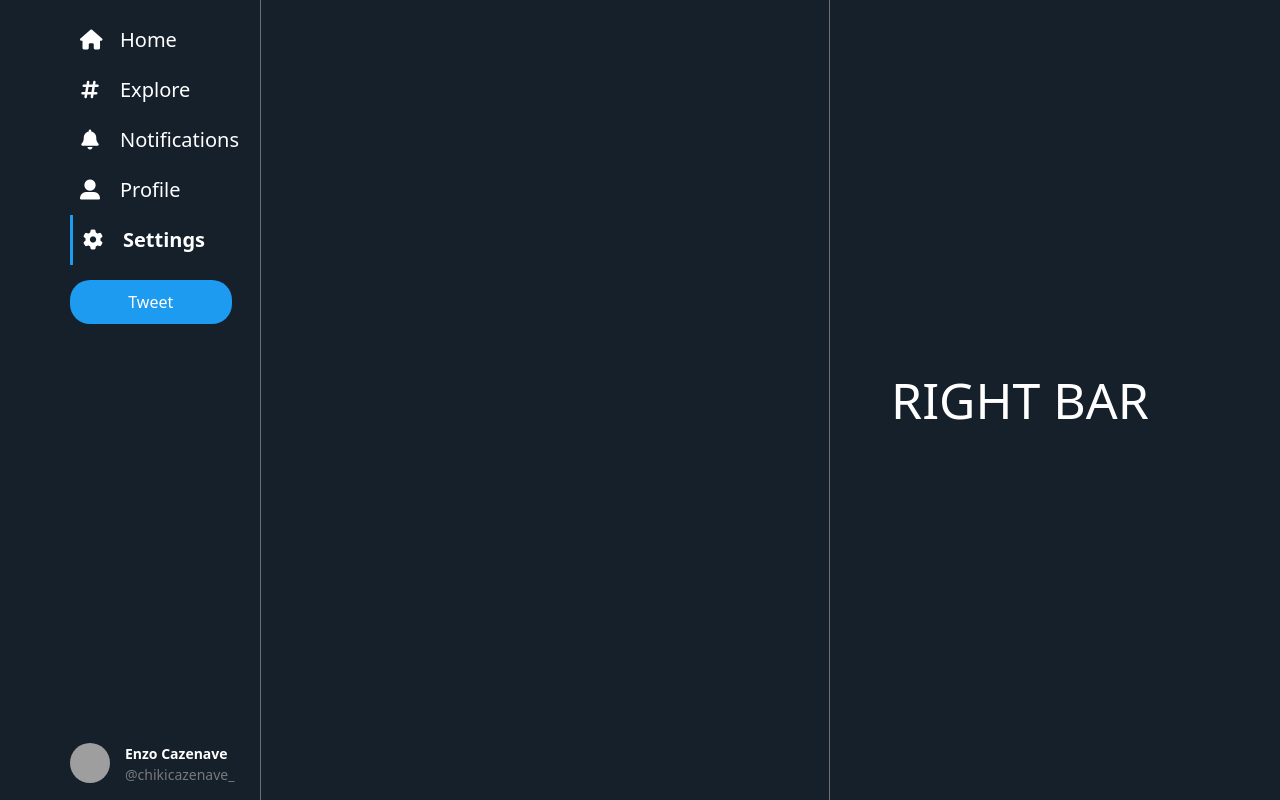
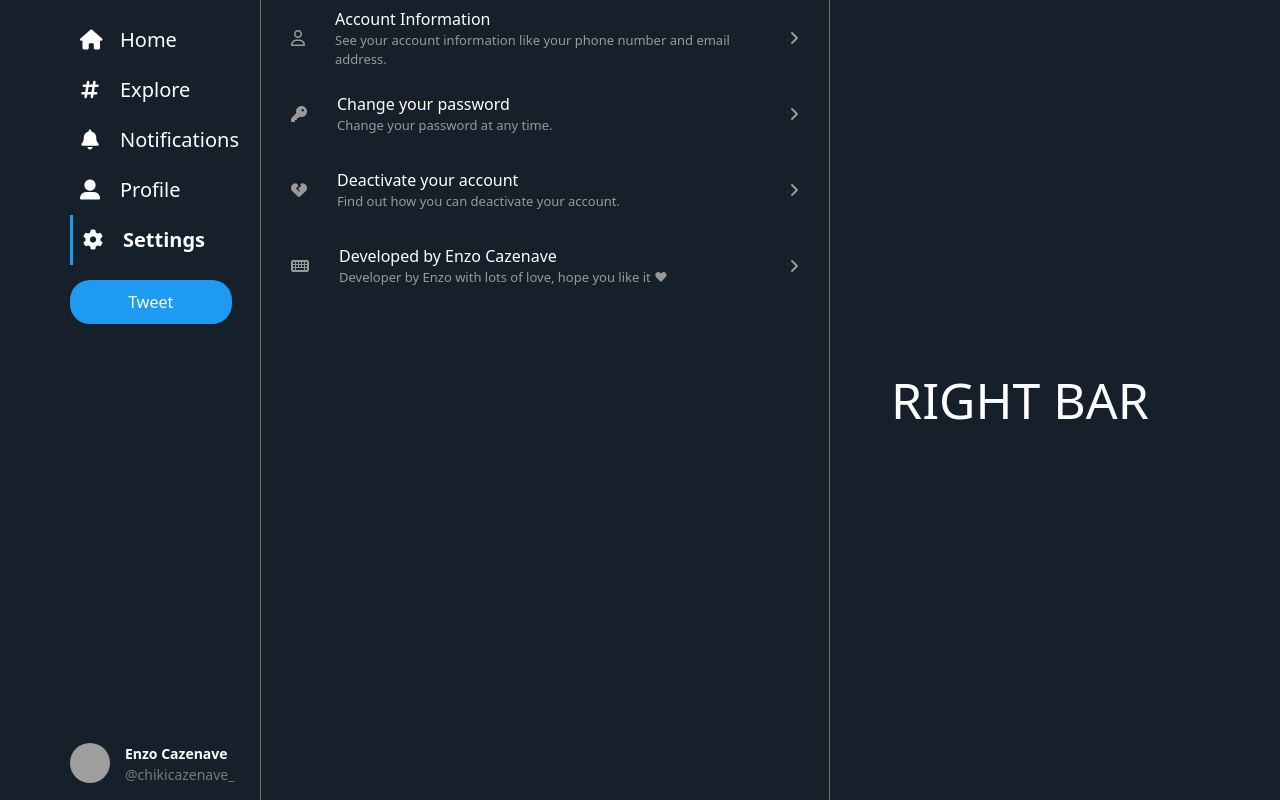
Before and after one commit to enzocazenave/twitter, a React (Vite) app: page /settings in a window 1280 px wide. Built offline with nearby package versions, Linux system fonts and the light colour scheme; grey boxes are pictures that could not be loaded.

Commit message:
Add settings page

```diff
--- a/package.json
+++ b/package.json
@@ -11,6 +11,7 @@
   "dependencies": {
     "react": "^18.2.0",
     "react-dom": "^18.2.0",
+    "react-modal": "^3.15.1",
     "react-router-dom": "6"
   },
   "devDependencies": {
--- a/src/components/CenterBar.jsx
+++ b/src/components/CenterBar.jsx
@@ -1,4 +1,4 @@
-import { HomePage, ExplorePage, NotificationsPage, ProfilePage } from '../pages';
+import { HomePage, ExplorePage, NotificationsPage, ProfilePage, SettingsPage } from '../pages';
 import '../styles/components/CenterBar.css';
 
 export const CenterBar = () => {
@@ -9,6 +9,7 @@ export const CenterBar = () => {
             { (pathname == 'explore') && <ExplorePage /> }
             { (pathname == 'notifications') && <NotificationsPage /> }
             { (pathname == 'profile') && <ProfilePage /> }
+            { (pathname == 'settings') && <SettingsPage /> }
         </>
     )
 }
--- /dev/null
+++ b/src/components/CenterComponents/AccountInformation.jsx
@@ -0,0 +1,49 @@
+export const AccountInformation = () => {
+    return (
+        <>
+            <div className="centerbar-container_accountinformation">
+                <div className="centerbar-container_accountinformation--button">
+                    <i className="far fa-user"></i>
+                    <div className="centerbar-container_accountinformation--text">
+                        <p className="centerbar-container_accountinformation--text__title">Account Information</p>
+                        <p className="centerbar-container_accountinformation--text__description">See your account information like your phone number and email address.</p>
+                    </div>
+                </div>
+                <i className="fas fa-angle-right"></i>
+            </div>
+
+            <div className="centerbar-container_accountinformation">
+                <div className="centerbar-container_accountinformation--button">
+                    <i className="fas fa-key"></i>
+                    <div className="centerbar-container_accountinformation--text">
+                        <p className="centerbar-container_accountinformation--text__title">Change your password</p>
+                        <p className="centerbar-container_accountinformation--text__description">Change your password at any time.</p>
+                    </div>
+                </div>
+                <i className="fas fa-angle-right"></i>
+            </div>
+
+            <div className="centerbar-container_accountinformation">
+                <div className="centerbar-container_accountinformation--button">
+                    <i className="fas fa-heart-broken"></i>
+                    <div className="centerbar-container_accountinformation--text">
+                        <p className="centerbar-container_accountinformation--text__title">Deactivate your account</p>
+                        <p className="centerbar-container_accountinformation--text__description">Find out how you can deactivate your account.</p>
+                    </div>
+                </div>
+                <i className="fas fa-angle-right"></i>
+            </div>
+
+            <div className="centerbar-container_accountinformation">
+                <div className="centerbar-container_accountinformation--button">
+                    <i className="fas fa-keyboard"></i>
+                    <div className="centerbar-container_accountinformation--text">
+                        <p className="centerbar-container_accountinformation--text__title">Developed by Enzo Cazenave</p>
+                        <p className="centerbar-container_accountinformation--text__description">Developer by Enzo with lots of love, hope you like it ❤ </p>
+                    </div>
+                </div>
+                <i className="fas fa-angle-right"></i>
+            </div>
+        </>
+    )
+}
--- a/src/components/CenterComponents/index.js
+++ b/src/components/CenterComponents/index.js
@@ -4,3 +4,4 @@ export * from './SearchInput';
 export * from './SearchedUser';
 export * from './Notification';
 export * from './UserProfile';
+export * from './AccountInformation';
--- a/src/components/LeftComponents/Nav.jsx
+++ b/src/components/LeftComponents/Nav.jsx
@@ -2,30 +2,30 @@ import { useNavigate } from 'react-router-dom';
 
 export const Nav = () => {
 
-    const pathname = window.location.pathname;
+    const pathname = window.location.pathname.split('/')[1];
     const navigate = useNavigate();
 
     const redirect = (path) => navigate(path);
 
     return (
         <nav className="leftbar-container_menu">
-            <li onClick={ () => redirect('/home') } className={`leftbar-container_menu--item ${ (pathname == '/home') && 'leftbar-container_menu--item__selected' }`}>
+            <li onClick={ () => redirect('/home') } className={`leftbar-container_menu--item ${ (pathname == 'home') && 'leftbar-container_menu--item__selected' }`}>
                 <i className="fas fa-home"></i>
                 <a className="leftbar-container_menu--item__title" href="#">Home</a>
             </li>
-            <li onClick={ () => redirect('/explore') } className={`leftbar-container_menu--item ${ (pathname == '/explore') && 'leftbar-container_menu--item__selected' }`}>
+            <li onClick={ () => redirect('/explore') } className={`leftbar-container_menu--item ${ (pathname == 'explore') && 'leftbar-container_menu--item__selected' }`}>
                 <i className="fas fa-hashtag"></i>
                 <a className="leftbar-container_menu--item__title" href="#">Explore</a>
             </li>
-            <li onClick={ () => redirect('/notifications') } className={`leftbar-container_menu--item ${ (pathname == '/notifications') && 'leftbar-container_menu--item__selected' }`}>
+            <li onClick={ () => redirect('/notifications') } className={`leftbar-container_menu--item ${ (pathname == 'notifications') && 'leftbar-container_menu--item__selected' }`}>
                 <i className="fas fa-bell"></i>
                 <a className="leftbar-container_menu--item__title" href="#">Notifications</a>
             </li>
-            <li onClick={ () => redirect('/profile/chikicazenave') } className={`leftbar-container_menu--item ${ (pathname == '/profile') && 'leftbar-container_menu--item__selected' }`}>
+            <li onClick={ () => redirect('/profile/chikicazenave') } className={`leftbar-container_menu--item ${ (pathname == 'profile') && 'leftbar-container_menu--item__selected' }`}>
                 <i className="fas fa-user-alt"></i>
                 <a className="leftbar-container_menu--item__title" href="#">Profile</a>
             </li>
-            <li onClick={ () => redirect('/settings') } className={`leftbar-container_menu--item ${ (pathname == '/settings') && 'leftbar-container_menu--item__selected' }`}>
+            <li onClick={ () => redirect('/settings') } className={`leftbar-container_menu--item ${ (pathname == 'settings') && 'leftbar-container_menu--item__selected' }`}>
                 <i className="fas fa-cog"></i>
                 <a className="leftbar-container_menu--item__title" href="#">Settings</a>
             </li>
--- /dev/null
+++ b/src/pages/SettingsPage.jsx
@@ -0,0 +1,9 @@
+import { AccountInformation } from '../components/CenterComponents/';
+
+export const SettingsPage = () => {
+    return (
+        <>
+            <AccountInformation />
+        </>
+    )
+}
--- a/src/pages/index.js
+++ b/src/pages/index.js
@@ -2,3 +2,4 @@ export * from './HomePage';
 export * from './ExplorePage';
 export * from './NotificationsPage';
 export * from './ProfilePage';
+export * from './SettingsPage';
--- a/src/styles/components/CenterBar.css
+++ b/src/styles/components/CenterBar.css
@@ -405,6 +405,40 @@
     border-top: 1px solid rgb(110, 110, 110);
 }
 
+.centerbar-container_accountinformation {
+    display: flex;
+    justify-content: space-between;
+    align-items: center;
+    transition: background .4s;
+}
+
+.centerbar-container_accountinformation--button {
+    display: flex;
+    justify-content: center;
+    align-items: center;
+}
+
+.centerbar-container_accountinformation:hover {
+    background-color: rgb(35, 48, 61);
+    cursor: pointer;
+}
+
+.centerbar-container_accountinformation i {
+    color: rgb(155, 152, 152);
+    margin: 30px;
+}
+
+.centerbar-container_accountinformation--text__title {
+    color: #fff;
+    margin: 0;
+}
+
+.centerbar-container_accountinformation--text__description{
+    color: rgb(155, 152, 152);
+    margin: 0;
+    font-size: 13px;
+}
+
 
 @media (max-width: 440px) {
     .centerbar-container_createtweet--form__buttons---file span {
```
Also changed, not shown: 2 other files (tests, documents, lock files or other folders).
